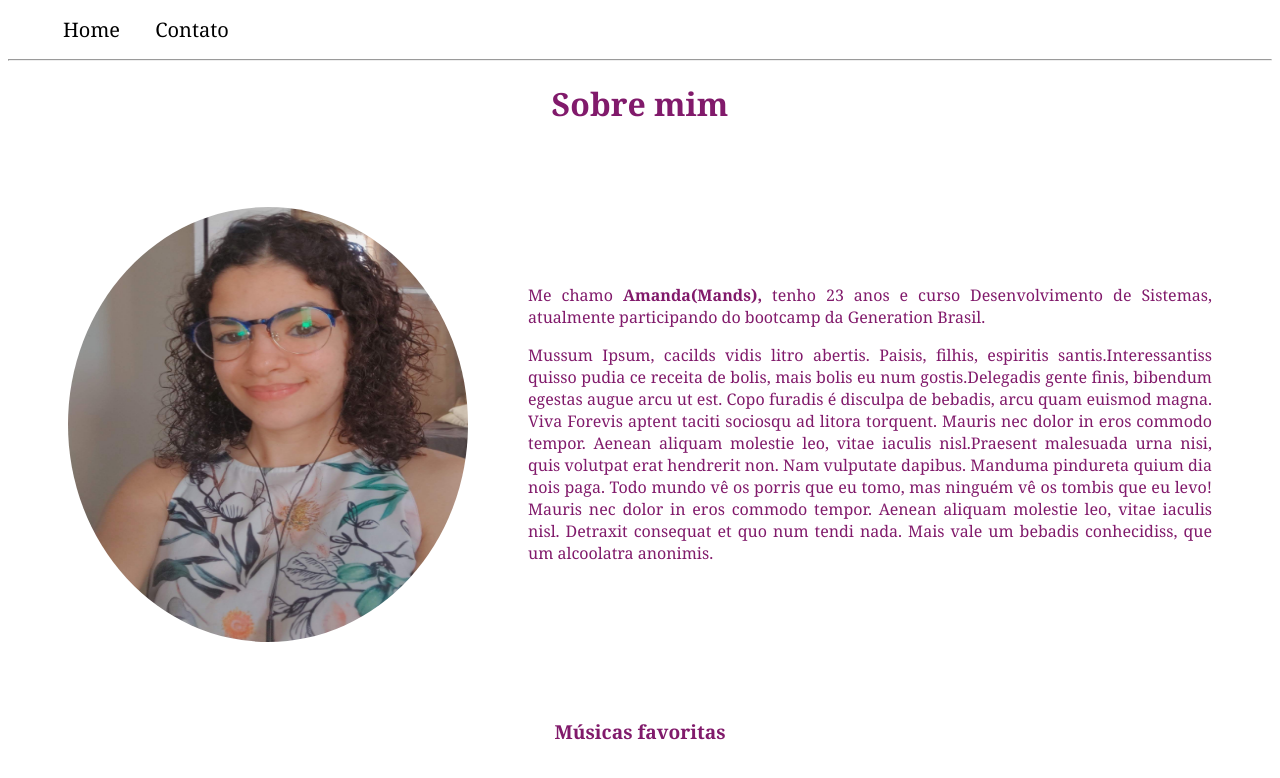
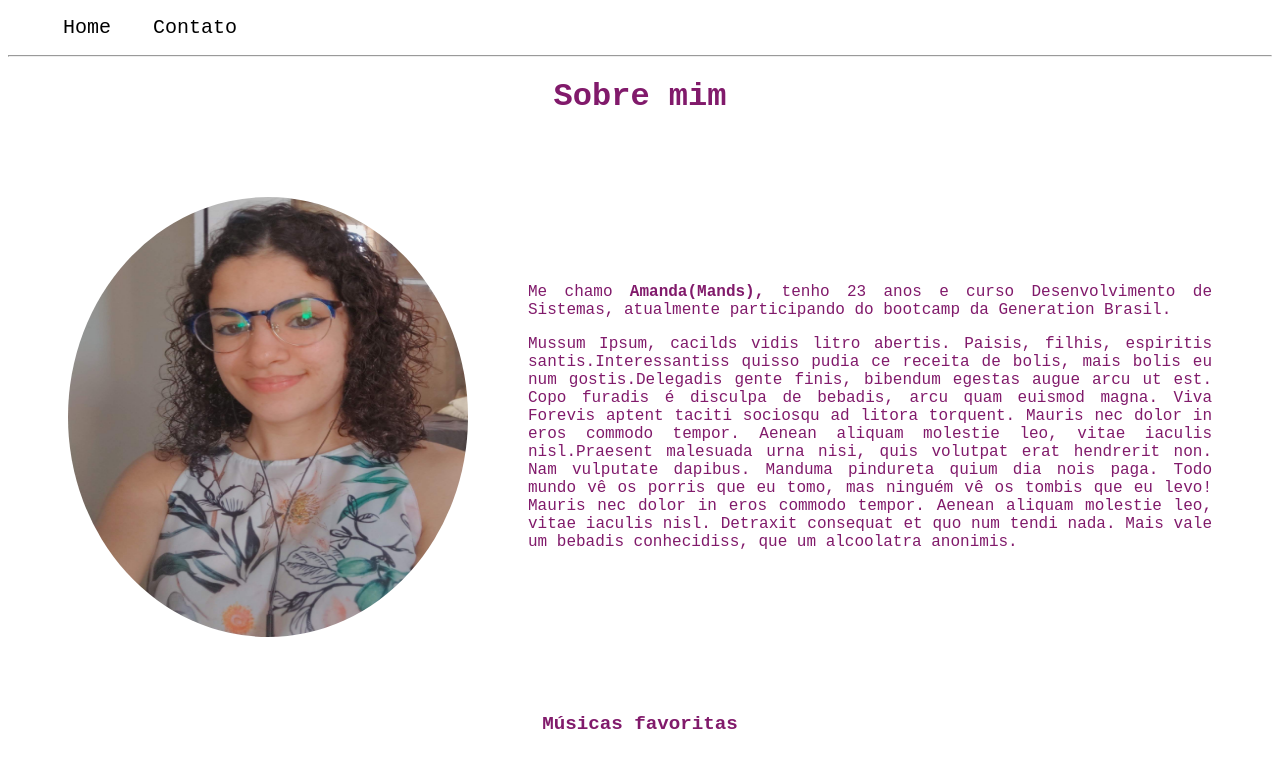
Before and after one commit to Amanda1011/Fundamentos-Web, a plain HTML site: page index.html in a window 1280 px wide. Shown: the top 778 px of the page. Drawn offline with Linux system fonts and the light colour scheme; grey boxes are pictures that could not be loaded.

```diff
--- a/assets/css/style.css
+++ b/assets/css/style.css
@@ -1,7 +1,7 @@
 /* Estilos da página Index*/
 
 body {
-    font-family: Georgia, 'Times New Roman', Times, serif;
+    font-family: "Roboto Mono", monospace;
     color: rgb(129, 26, 107);
 }
 
@@ -47,7 +47,7 @@
 
 .wh-300 {
     width: 400px;
-    height: 435px;
+    height: 440px;
     padding: 30px;
 }
 
--- a/index.html
+++ b/index.html
@@ -11,6 +11,7 @@
 </head>
 
 <body>
+    <header id="menu">
         <ul id="menu">
             <li>
                 <a href="index.html"> Home </a>
@@ -20,6 +21,8 @@
             </li>
         </ul>
         <hr />
+
+    </header>
 
     <h1 class="center">Sobre mim</h1>
     <div class="container">
```
Lines whose indentation alone changed are shown as unchanged.
